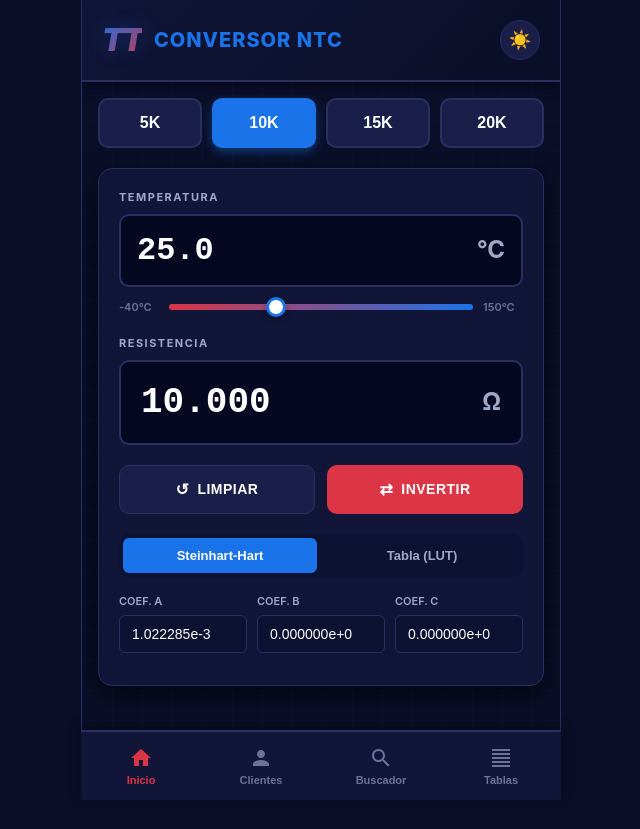
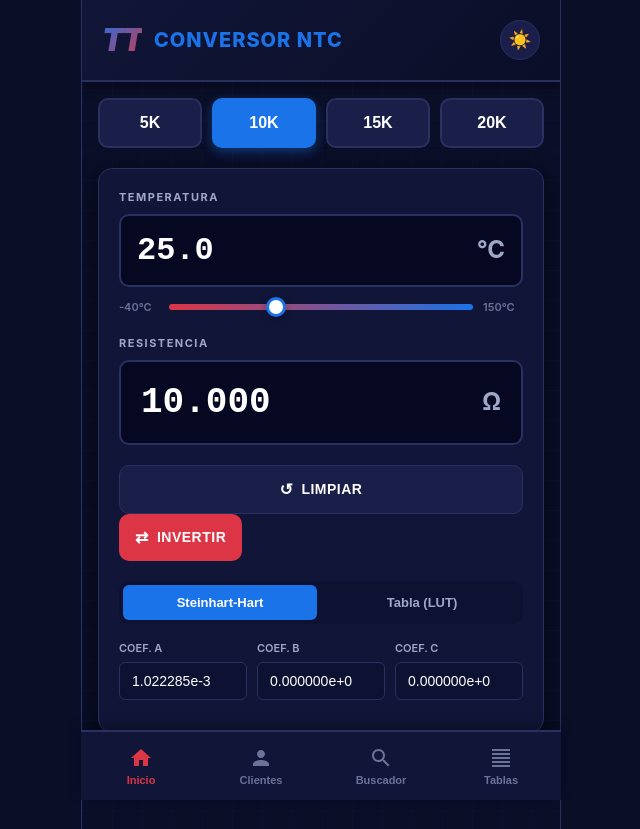
Before and after one commit to walterpopoff-cmd/TT-Termistor-2.0, a plain HTML site: page index.html in a window 1280 px wide. Shown: the whole page, without its empty margins (319-959 px from the left). Before the commit the page ends 800 px from the top, so only its background shows below. Drawn offline with Linux system fonts and the light colour scheme.

Commit message:
Update styles.css

```diff
--- a/styles.css
+++ b/styles.css
@@ -96,7 +96,6 @@ body {
     -webkit-text-fill-color: transparent;
     background-clip: text;
     letter-spacing: -2px;
-    text-shadow: 0 0 20px rgba(26, 115, 232, 0.3);
 }
 
 .app-header h1 {
@@ -138,8 +137,14 @@ body {
 }
 
 @keyframes fadeIn {
-    from { opacity: 0; transform: translateY(10px); }
-    to { opacity: 1; transform: translateY(0); }
+    from {
+        opacity: 0;
+        transform: translateY(10px);
+    }
+    to {
+        opacity: 1;
+        transform: translateY(0);
+    }
 }
 
 /* --- BOTONES DE ACCESO RÁPIDO (5K, 10K, 15K, 20K) --- */
@@ -286,10 +291,11 @@ body {
 
 /* --- BOTONES DE ACCIÓN --- */
 .action-buttons {
-    display: grid;
-    grid-template-columns: 1fr 1fr;
-    gap: 12px;
     margin-bottom: 20px;
+}
+
+.action-buttons .btn-secondary {
+    width: 100%;
 }
 
 .btn-secondary, .btn-primary, .btn-danger, .btn-success, .btn-edit {
@@ -392,13 +398,19 @@ body {
     color: white;
 }
 
+.mode-btn:hover:not(.active) {
+    background: var(--bg-card);
+    color: var(--text-primary);
+}
+
+/* --- PANELES DE CÁLCULO --- */
 .calc-panel {
     display: none;
+    animation: fadeIn 0.3s ease;
 }
 
 .calc-panel.active {
     display: block;
-    animation: fadeIn 0.3s;
 }
 
 .coefficients-grid {
@@ -823,6 +835,7 @@ body {
     background: var(--accent-blue-hover);
     transform: translateY(-2px);
 }
+
 /* --- BOTTOM NAV --- */
 .bottom-nav {
     position: fixed;
```
